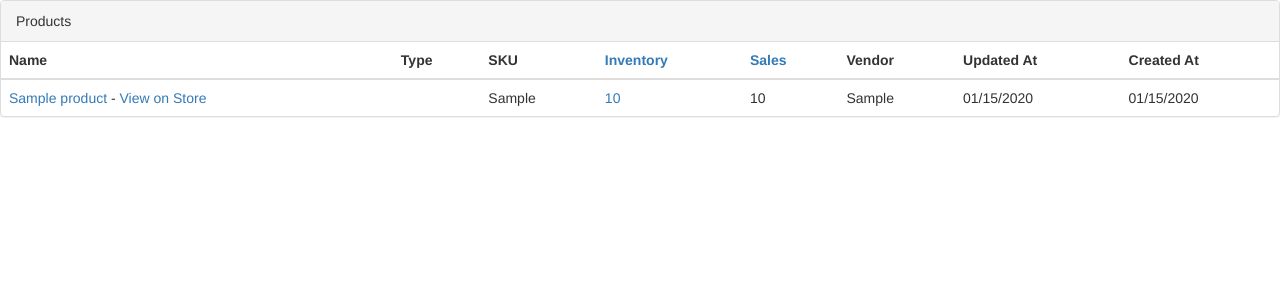
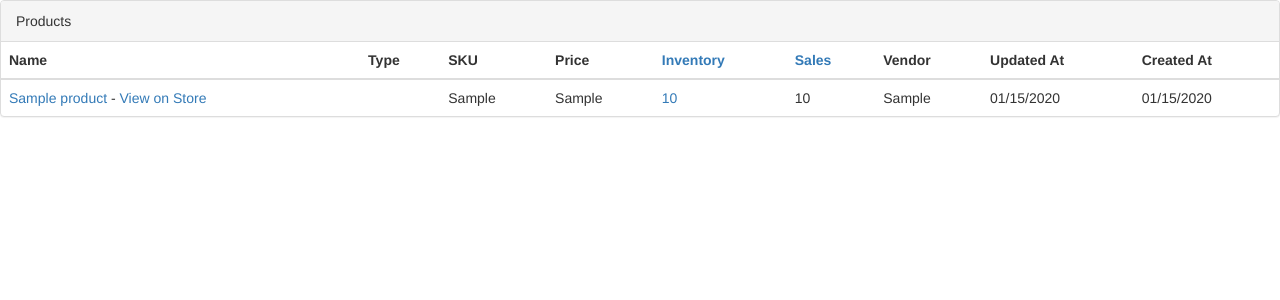
Before and after one commit to ppedram/shopsavant, a Rails app: page /collections/1/products in a window 1280 px wide. Shown: the top 300 px of the page. Run offline with Rails 7, Linux system fonts and the light colour scheme; tables that the repository leaves empty hold one stand-in row (values such as "Sample post"); style sheets or scripts are compiled from the project's sources; some libraries are stand-ins or nearby versions.

Commit message:
Update index.html.erb

```diff
--- a/app/views/products/index.html.erb
+++ b/app/views/products/index.html.erb
@@ -9,6 +9,7 @@
       <th>Name</th>
       <th>Type</th>
       <th>SKU</th>
+      <th>Price</th>
       <th><a href="/collections/<%= params[:collection] %>/products/inventory">Inventory</a></th>
       <th><a href="/collections/<%= params[:collection] %>/products/sales">Sales</a></th>
       <th>Vendor</th>
@@ -21,6 +22,7 @@
           <td><a href="/products/<%= item["handle"] %>/inventory"><%= item["title"] %></a> - <a href="http://www.leanercreamer.com/products/<%= item["handle"] %>" target="_blank">View on Store</a></td>
           <td><%= item["product_type"] %></td>
           <td><%= item.variants[0]["sku"] %></td>
+          <td><%= item.variants[0]["price"] %></td>
           <td><a href="/products/<%= item["handle"] %>/inventory/sku"><%= item["total_inventory"] %></a></td>
           <td><%= item["total_sales"] %></td>
           <td><%= item["vendor"] %></td>
```
